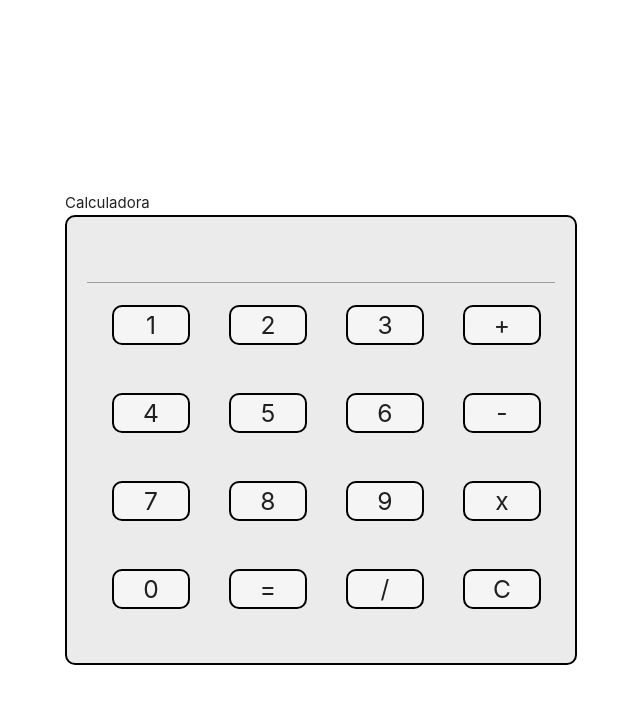
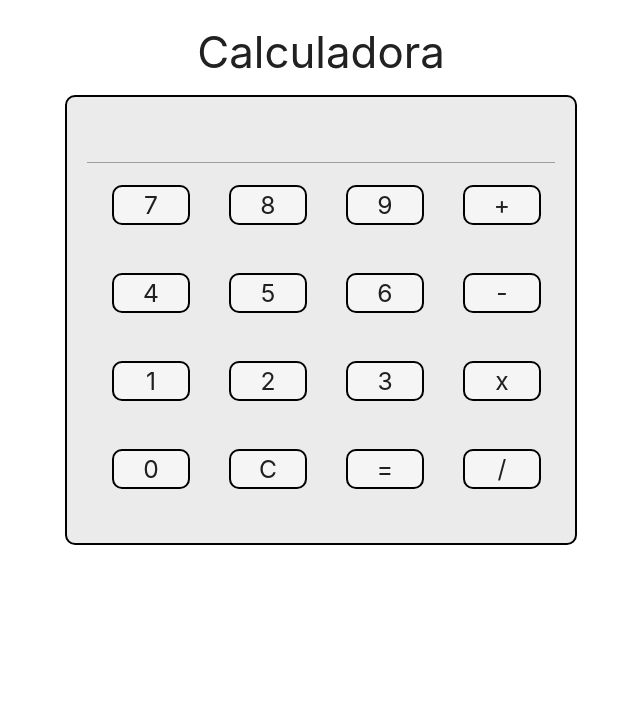
Before and after one commit to chrishampel88/calculadora, a plain HTML site: page index.html in a window 1280 px wide. Shown: the whole page, without its empty margins (319-959 px from the left). Drawn offline with nearby package versions, Linux system fonts and the light colour scheme.

Commit message:
finalizado

```diff
--- a/index.html
+++ b/index.html
@@ -7,7 +7,9 @@
     <link rel="stylesheet" href="style.css">
 </head>
 <body class="body">
-    <div>Calculadora</div>
+    <div style="text-align: center;">
+        <h3>Calculadora</h3>
+    </div>
     <div class="borderCalcu">
 
         <div >
@@ -15,9 +17,9 @@
         </div>
         <div >
             <div class="row fondobtn" >
-                <div class="col m2 btn1" onclick='boton(1)'><h5 >1</h5></div>
-                <div class="col m2 btn1" onclick='boton(2)'><h5 >2</h5></div>
-                <div class="col m2 btn1" onclick='boton(3)'><h5 >3</h5></div>
+                <div class="col m2 btn1" onclick='boton(7)'><h5 >7</h5></div>
+                <div class="col m2 btn1" onclick='boton(8)'><h5 >8</h5></div>
+                <div class="col m2 btn1" onclick='boton(9)'><h5 >9</h5></div>
                 <div class="col m2 btn1" onclick='boton("+")'><h5 >+</h5></div>
             </div>
             <div class="row fondobtn">
@@ -27,16 +29,16 @@
                 <div class="col m2 btn1" onclick='boton("-")'><h5 >-</h5></div>
             </div>
             <div class="row fondobtn">
-                <div class="col m2 btn1" onclick='boton(7)'><h5 >7</h5></div>
-                <div class="col m2 btn1" onclick='boton(8)'><h5 >8</h5></div>
-                <div class="col m2 btn1" onclick='boton(9)'><h5 >9</h5></div>
+                <div class="col m2 btn1" onclick='boton(1)'><h5 >1</h5></div>
+                <div class="col m2 btn1" onclick='boton(2)'><h5 >2</h5></div>
+                <div class="col m2 btn1" onclick='boton(3)'><h5 >3</h5></div>
                 <div class="col m2 btn1" onclick='boton("*")'><h5 >x</h5></div>
             </div>
             <div class="row fondobtn">
                 <div  class="col m2 btn1" onclick='boton(0)'><h5 >0</h5></div>
+                <div  class="col m2 btn1" onclick="limpiar('limpiar')"><h5 >C</h5></div>
                 <div  class="col m2 btn1" onclick="calcular('enter')"><h5 >=</h5></div>
                 <div  class="col m2 btn1" onclick='boton("/")'><h5 >/</h5></div>
-                <div  class="col m2 btn1" onclick="limpiar('limpiar')"><h5 >C</h5></div>
             </div>
         </div>
     </div>
--- a/style.css
+++ b/style.css
@@ -1,5 +1,5 @@
 .body{
-    margin: 15% 30%
+    margin: 0 30% 0 30%
 
 }
 
```
